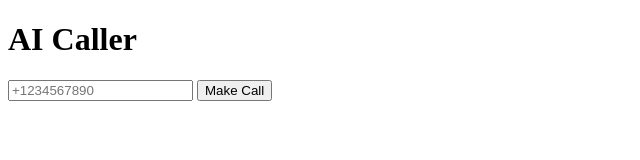
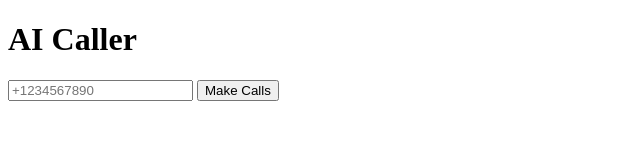
Before and after one commit to pjmathur0291/newmodelcalling, a website: page public/index.html in a window 1280 px wide. Shown: the full height of the page, 0-640 px from the left. Drawn offline with Linux system fonts and the light colour scheme.

Commit message:
new commit

```diff
--- a/public/index.html
+++ b/public/index.html
@@ -8,7 +8,7 @@
 <body>
   <h1>AI Caller</h1>
   <input id="phone" type="text" placeholder="+1234567890" />
-  <button onclick="makeCall()">Make Call</button>
+  <button onclick="makeCall()">Make Calls</button>
 
   <pre id="result"></pre>
 
```
